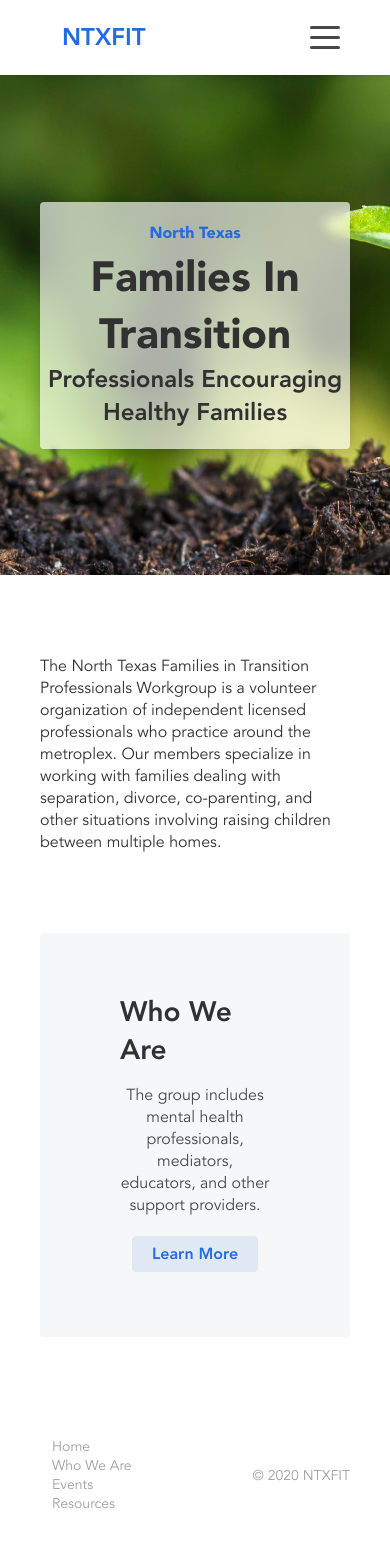
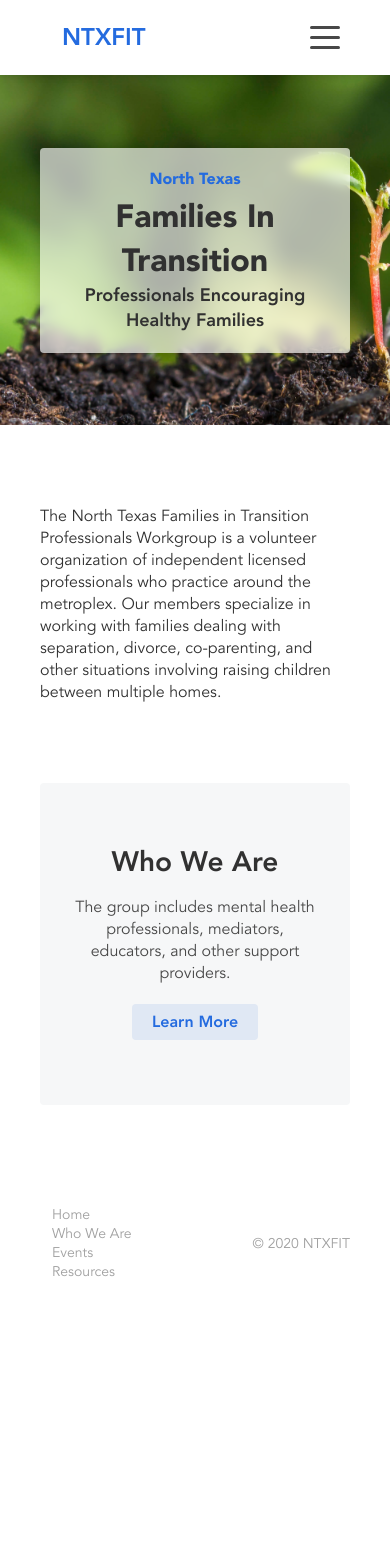
Before and after one commit to Modern-Lawyer-Marketing/ntxfit, a React (Create React App) app: page / in a window 390 px wide. Shown: the top 1548 px of the page. After the commit the page ends 1331 px from the top, so only its background shows below. Built offline with nearby package versions, Linux system fonts and the light colour scheme.

Commit message:
Header and section box mobile optimization

```diff
--- a/src/components/Home/Header.jsx
+++ b/src/components/Home/Header.jsx
@@ -1,19 +1,23 @@
 import React from 'react';
 import '../../styles/home/header.scss';
+import useWindowDimensions from '../../lib/useWindowDimensions';
 
 /**
  * Header
  */
-const Header = () => (
-  <div className="home-header">
-    <div className="background-image">
-      <div className="content">
-        <p className="pretitle">North Texas</p>
-        <h1 className="title">Families In Transition</h1>
-        <h2>Professionals Encouraging Healthy Families</h2>
+const Header = () => {
+  const { isMobile } = useWindowDimensions();
+
+  return (
+    <div className={`home-header ${isMobile ? 'mobile' : ''}`}>
+      <div className="background-image">
+        <div className="content">
+          <p>North Texas</p>
+          <h1>Families In Transition</h1>
+          <h2>Professionals Encouraging Healthy Families</h2>
+        </div>
       </div>
     </div>
-  </div>
-);
-
+  );
+};
 export default Header;
--- a/src/components/SectionBox.jsx
+++ b/src/components/SectionBox.jsx
@@ -1,13 +1,17 @@
 import React from 'react';
 import '../styles/section-box.scss';
+import useWindowDimensions from '../lib/useWindowDimensions';
 
 /**
  * Renders a reusable section box
  */
-const SectionBox = ({ children, center }) => (
-  <div className="section-box section">
-    <div className={`box ${center && 'center'}`}>{children}</div>
-  </div>
-);
+const SectionBox = ({ children, center }) => {
+  const { isMobile } = useWindowDimensions();
 
+  return (
+    <div className={`section-box section ${isMobile ? 'mobile' : ''}`}>
+      <div className={`box ${center && 'center'}`}>{children}</div>
+    </div>
+  );
+};
 export default SectionBox;
--- a/src/styles/home/header.scss
+++ b/src/styles/home/header.scss
@@ -18,22 +18,39 @@
     background: rgba(255, 255, 255, 0.65);
     border-radius: 4px;
     box-shadow: 1px 1px 18px rgba(0, 0, 0, 0.25);
+    box-sizing: border-box;
     margin-top: $nav-height;
     max-width: $content-max-width;
-    padding: 20px 0;
+    padding: 20px 10px;
     text-align: center;
     width: $content-width;
     z-index: 1;
 
-    .pretitle {
+    p {
       color: $blue;
       font-weight: 1000;
       margin-bottom: 5px;
     }
 
-    .title {
+    h1 {
       font-size: 42px;
       font-weight: 1000;
     }
   }
+
+  &.mobile {
+    .background-image {
+      height: calc(350px + #{$nav-height});
+    }
+
+    .content {
+      h1 {
+        font-size: 32px;
+      }
+
+      h2 {
+        font-size: 18px;
+      }
+    }
+  }
 }
--- a/src/styles/section-box.scss
+++ b/src/styles/section-box.scss
@@ -20,4 +20,10 @@
       justify-content: center;
     }
   }
+
+  &.mobile {
+    .box {
+      padding: 60px 30px;
+    }
+  }
 }
```
